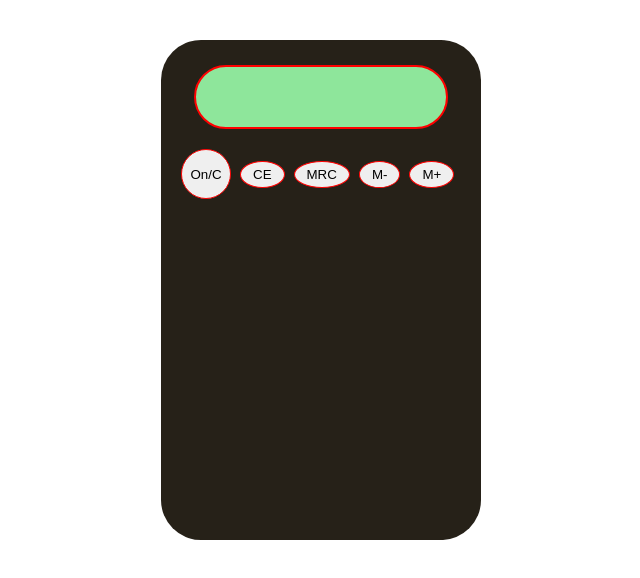
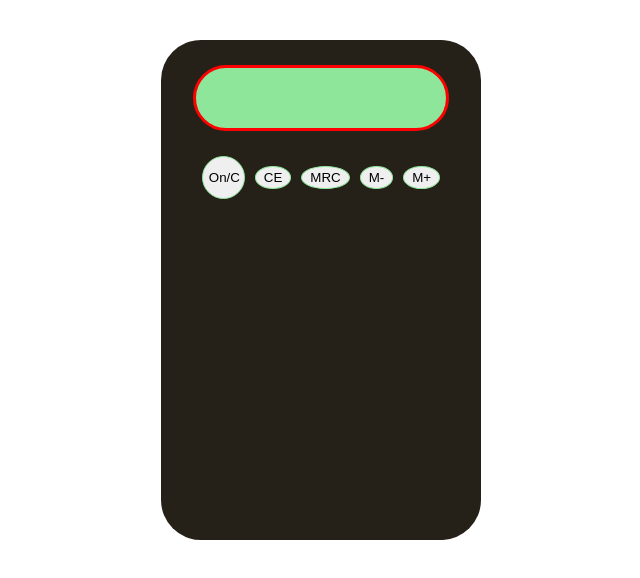
Before and after one commit to maxsueldev/CalculatorJS, a plain HTML site: page index.html in a window 1280 px wide. Shown: the whole page, without its empty margins (319-959 px from the left). Drawn offline with Linux system fonts and the light colour scheme.

Commit message:
img paste & style css to calc

```diff
--- a/style.css
+++ b/style.css
@@ -11,46 +11,46 @@
     width: 210px;
     height: 50px;
     background-color: #8EE69B;
-    border: 2px solid red;
+    border: 3px solid red;
     border-radius: 2.5rem;
     text-align: center;
     padding: 0 20px 10px;
-    margin: 25px auto 20px;
+    margin: 25px auto;
 }
 
 .screen h1 {
     font-size: 50px;
     color: red;
-    padding: 0;
     margin: 0;
 }
 
-.buttons-calc {
-    padding: 0;
+/* .buttons-calc {
     margin: 0 15px;
-}
+} */
 
 button {
     cursor: pointer;
-    border: 1px solid red;
+    border: 1px solid #8EE69B;
 }
 
 .buttons-calc {
-    padding: 0 5px;
+    display: flex;
+    flex-direction: row;
+    justify-content: center;
+    align-items: center;
 }
 
 .buttons-top button {
-    margin-right: 5px;
+    margin: 0 3px;
 }
 
 button.onC {
-    width: 50px;
-    height: 50px;
+    width: 43px;
+    height: 43px;
     border-radius: 50%;
-    margin-left: 0px;
 }
 
 button.top-btn-others {
-    padding: 5px 12px;
+    padding: 3px 8px;
     border-radius: 80%;
 }
```
Also changed, not shown: img/calculadora-simples-1.jpg (renamed from calculadora-simples-1.jpg), img/print1.png (added).
